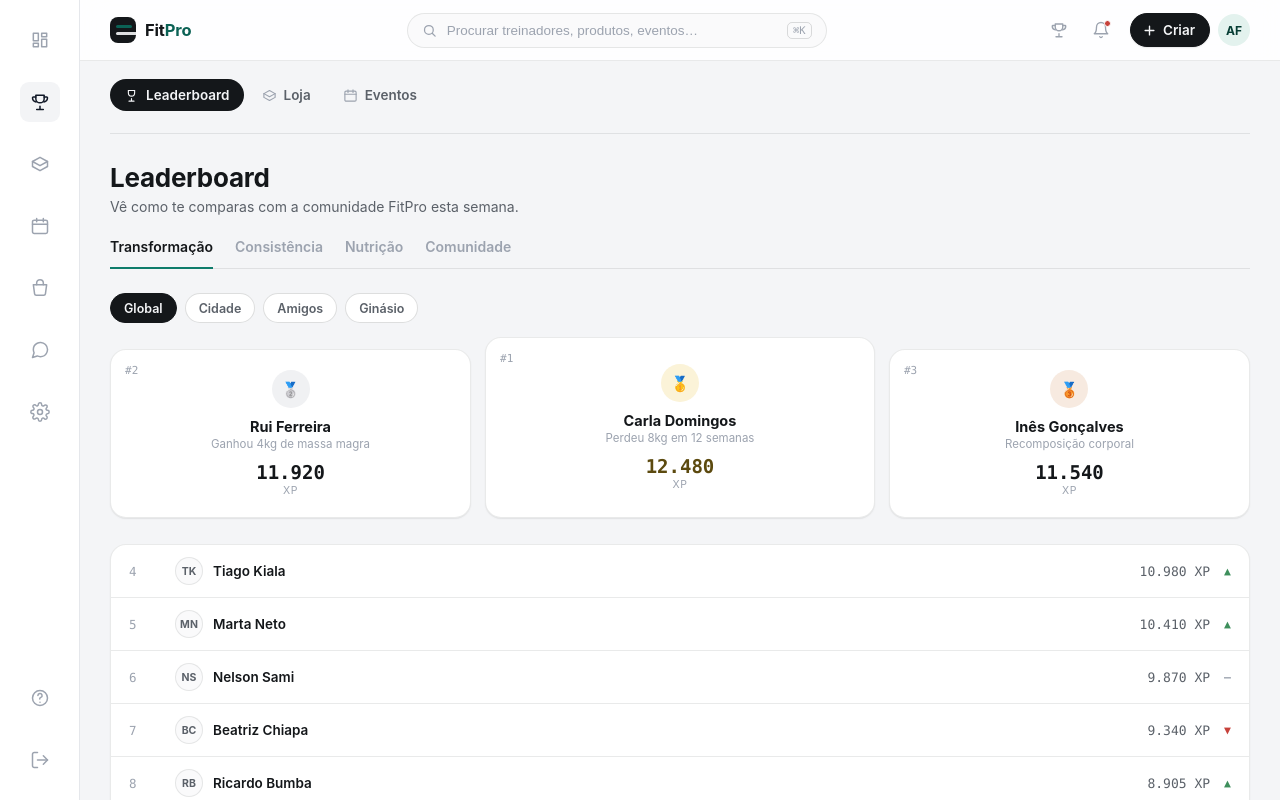
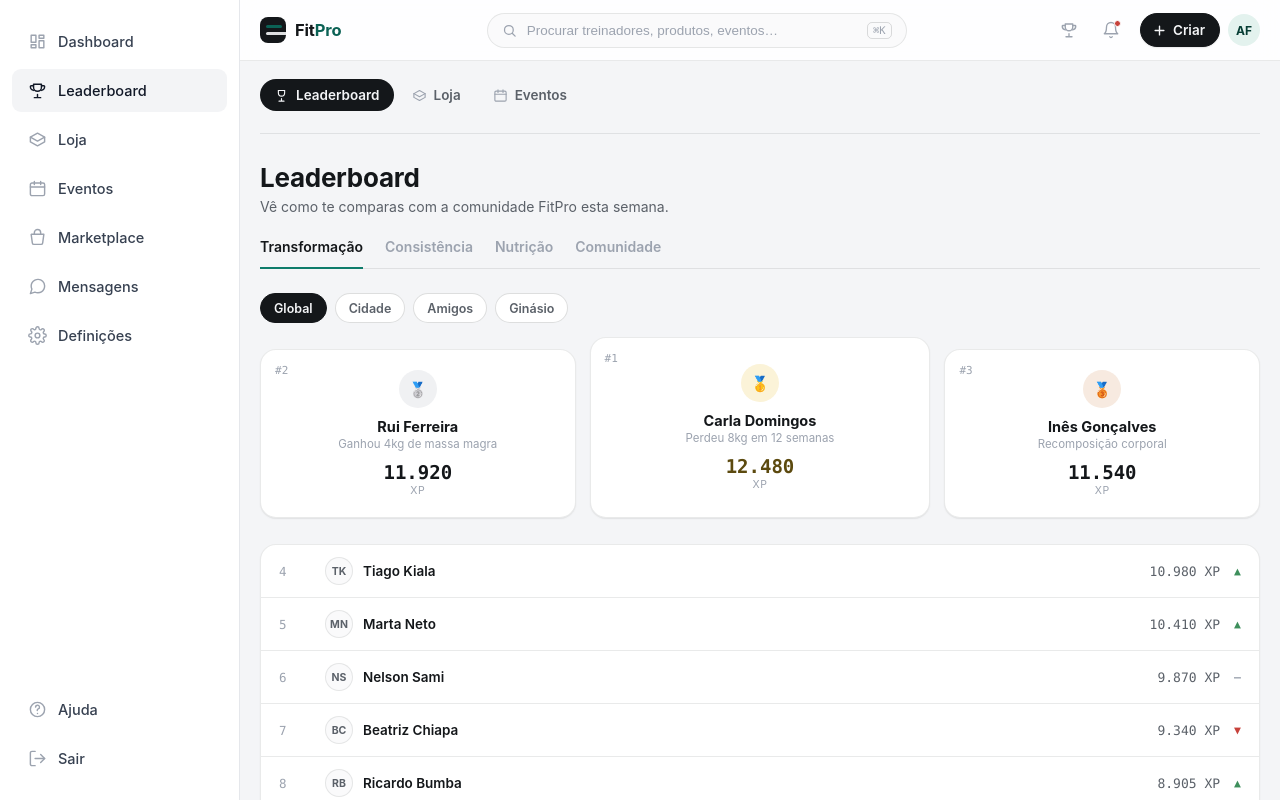
Before and after one commit to walterjoao/fitfit, a Next.js app: page / in a window 1280 px wide. Shown: the top 800 px of the page. Built offline with nearby package versions, Linux system fonts and the light colour scheme.

Commit message:
Upgrade sidebar to expanded icon+label style

```diff
--- a/src/app/globals.css
+++ b/src/app/globals.css
@@ -15,19 +15,25 @@
   --font-display:-apple-system,"SF Pro Display","Inter",ui-sans-serif,"Segoe UI",system-ui,sans-serif;
   --font-body:-apple-system,"SF Pro Text","Inter",ui-sans-serif,"Segoe UI",system-ui,sans-serif;
   --font-mono:ui-monospace,"SF Mono","Cascadia Mono",Menlo,monospace;
-  --sidebar-w:80px;
+  --sidebar-w:240px;
   --sidebar-bg:#FFFFFF;
   --sidebar-border:#E5E7EB;
   --sidebar-icon:#9CA3AF;
   --sidebar-icon-active:#111827;
+  --sidebar-text:#374151;
+  --sidebar-text-active:#111827;
   --sidebar-active-bg:#F3F4F6;
+  --sidebar-hover-bg:#F9FAFB;
 }
 :root[data-theme="dark"]{
   --sidebar-bg:#16191D;
   --sidebar-border:rgba(242,243,245,.12);
   --sidebar-icon:#767D87;
   --sidebar-icon-active:#F2F3F5;
+  --sidebar-text:#A6ACB5;
+  --sidebar-text-active:#F2F3F5;
   --sidebar-active-bg:#22262B;
+  --sidebar-hover-bg:#1B1F24;
 }
 :root[data-theme="dark"]{
   --ink:#F2F3F5; --paper:#0E1012; --surface:#16191D; --surface-2:#1B1F24;
@@ -369,17 +375,19 @@ a{color:inherit;text-decoration:none;}
 .app-sidebar{
   position:fixed;left:0;top:0;width:var(--sidebar-w);height:100vh;z-index:40;
   background:var(--sidebar-bg);border-right:1px solid var(--sidebar-border);
-  display:flex;flex-direction:column;align-items:center;justify-content:space-between;
-  padding:20px 0;
+  display:flex;flex-direction:column;justify-content:space-between;
+  padding:20px 12px;font-family:var(--font-body);
 }
-.app-sidebar-top,.app-sidebar-bottom{display:flex;flex-direction:column;align-items:center;gap:22px;}
+.app-sidebar-top,.app-sidebar-bottom{display:flex;flex-direction:column;gap:6px;}
 .sidebar-item{
-  display:flex;align-items:center;justify-content:center;width:40px;height:40px;border-radius:9px;
-  color:var(--sidebar-icon);transition:background .14s ease,color .14s ease;
+  display:flex;align-items:center;gap:11px;padding:12px 16px;border-radius:9px;
+  color:var(--sidebar-text);font-size:14.5px;font-weight:500;white-space:nowrap;
+  transition:background .15s ease,color .15s ease;
 }
-.sidebar-item svg{stroke:currentColor;}
-.sidebar-item:hover{background:var(--sidebar-active-bg);color:var(--sidebar-icon-active);}
-.sidebar-item.active{background:var(--sidebar-active-bg);color:var(--sidebar-icon-active);}
+.sidebar-item svg{stroke:var(--sidebar-icon);flex:none;transition:stroke .15s ease;}
+.sidebar-item:hover{background:var(--sidebar-hover-bg);}
+.sidebar-item.active{background:var(--sidebar-active-bg);color:var(--sidebar-text-active);}
+.sidebar-item.active svg{stroke:var(--sidebar-icon-active);}
 
 @media (max-width:640px){
   :root{--sidebar-w:0px;}
--- a/src/components/Sidebar.tsx
+++ b/src/components/Sidebar.tsx
@@ -72,7 +72,7 @@ const items: { key: SidebarItem; label: string; href: string; icon: ReactElement
   },
   {
     key: "messages",
-    label: "Messages",
+    label: "Mensagens",
     href: "#",
     icon: (
       <path d="M21 11.5a8.38 8.38 0 0 1-.9 3.8 8.5 8.5 0 0 1-7.6 4.7 8.38 8.38 0 0 1-3.8-.9L3 21l1.9-5.7a8.38 8.38 0 0 1-.9-3.8 8.5 8.5 0 0 1 4.7-7.6 8.38 8.38 0 0 1 3.8-.9h.5a8.48 8.48 0 0 1 8 8v.5Z" />
@@ -104,27 +104,30 @@ export default function Sidebar({ active }: { active: SidebarItem }) {
             aria-label={item.label}
             aria-current={active === item.key ? "page" : undefined}
           >
-            <svg width="20" height="20" viewBox="0 0 24 24" fill="none" strokeWidth="1.8" strokeLinecap="round" strokeLinejoin="round">
+            <svg width="19" height="19" viewBox="0 0 24 24" fill="none" strokeWidth="1.8" strokeLinecap="round" strokeLinejoin="round">
               {item.icon}
             </svg>
+            <span>{item.label}</span>
           </Link>
         ))}
       </div>
 
       <div className="app-sidebar-bottom">
         <Link href="#" className="sidebar-item" title="Ajuda" aria-label="Ajuda">
-          <svg width="20" height="20" viewBox="0 0 24 24" fill="none" strokeWidth="1.8" strokeLinecap="round" strokeLinejoin="round">
+          <svg width="19" height="19" viewBox="0 0 24 24" fill="none" strokeWidth="1.8" strokeLinecap="round" strokeLinejoin="round">
             <circle cx="12" cy="12" r="9" />
             <path d="M9.5 9a2.5 2.5 0 1 1 3.5 2.3c-.7.3-1.3.9-1.3 1.7v.3" />
             <path d="M12 17h.01" />
           </svg>
+          <span>Ajuda</span>
         </Link>
         <Link href="#" className="sidebar-item" title="Sair" aria-label="Sair">
-          <svg width="20" height="20" viewBox="0 0 24 24" fill="none" strokeWidth="1.8" strokeLinecap="round" strokeLinejoin="round">
+          <svg width="19" height="19" viewBox="0 0 24 24" fill="none" strokeWidth="1.8" strokeLinecap="round" strokeLinejoin="round">
             <path d="M9 21H5a2 2 0 0 1-2-2V5a2 2 0 0 1 2-2h4" />
             <path d="M16 17l5-5-5-5" />
             <path d="M21 12H9" />
           </svg>
+          <span>Sair</span>
         </Link>
       </div>
     </nav>
```
